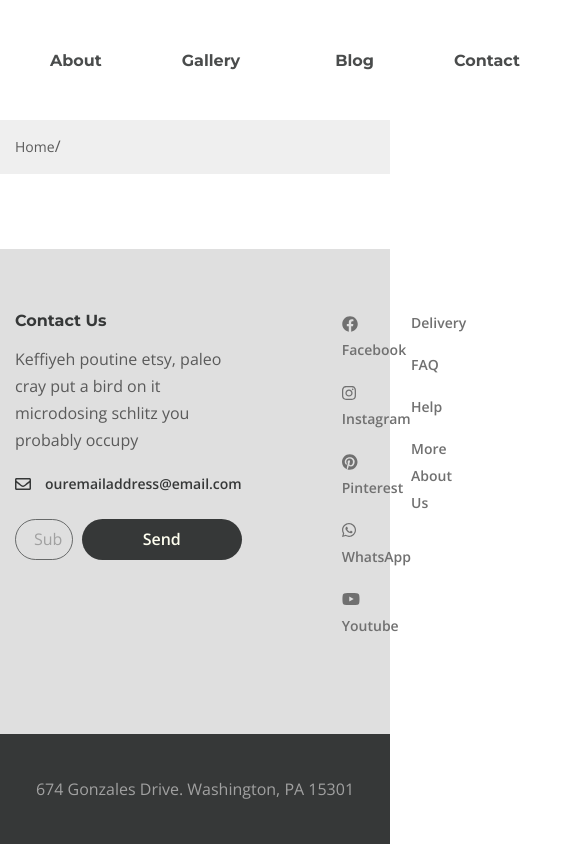
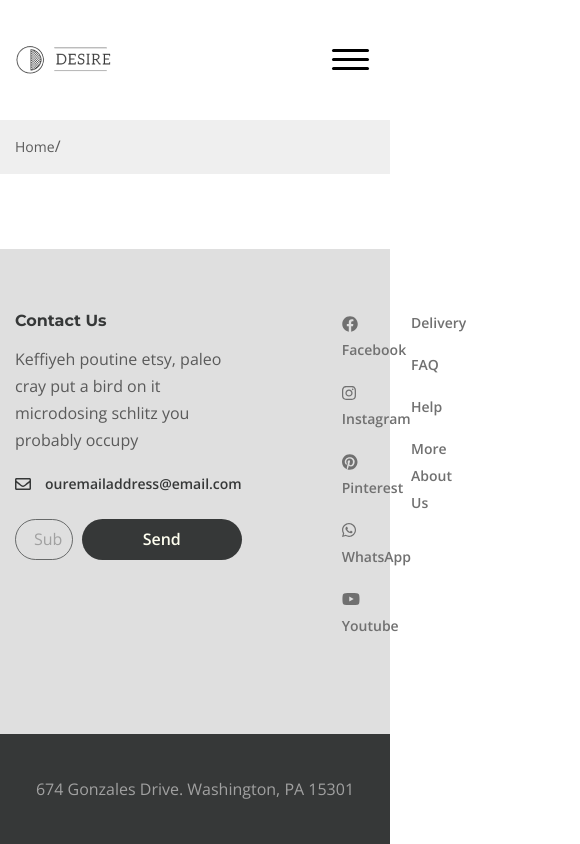
Before and after one commit to User-960/Project-desire, a website: page app/page.html in a window 390 px wide. Shown: the whole page, 580 px wide, since content can reach past the window. Drawn offline with nearby package versions, Linux system fonts and the light colour scheme; files that its build step writes are made by us from their sources.

Commit message:
Issue 08.02.01 - Add adaptive for element header

```diff
--- a/app/js/main.js
+++ b/app/js/main.js
@@ -4,6 +4,10 @@ $(function () {
   });
   $('.rightside-menu__close').on('click', function () {
     $('.rightside-menu').addClass('rightside-menu--close')
+  });
+
+  $('.header__btn-menu').on('click', function () {
+    $('.menu').toggleClass('menu--open')
   });
 
   $('.top__slider').slick({
--- a/app/page.html
+++ b/app/page.html
@@ -41,6 +41,11 @@
               </li>
             </ul>
           </nav>
+          <button class="header__btn-menu">
+            <span></span>
+            <span></span>
+            <span></span>
+          </button>
           <button class="header__btn">
             <img src="images/icon_menu.svg" alt="icon menu">
           </button>
--- a/app/scss/_media.scss
+++ b/app/scss/_media.scss
@@ -0,0 +1,61 @@
+@media (max-width: 768px) {
+  .header__btn {
+    display: none;
+  }
+  .menu {
+    padding-left: 0px;
+    padding-right: 0px;
+  }
+  .logo {
+    margin: 0;
+  }
+}
+
+@media (max-width: 540px) {
+ .logo {
+  order: -1;
+  z-index: 12;
+ }
+ .header__inner {
+  flex-wrap: wrap;
+  padding-top: 42px;
+ }
+ .header__btn-menu {
+  display: block;
+  background-color: transparent;
+  border: none;
+  order: -1;
+  z-index: 12;
+  cursor: pointer;
+  span {
+    width: 37px;
+    height: 3px;
+    background-color: #000;
+    border-radius: 4px;
+    display: block;
+    margin: 6px 0;
+  }
+ }
+ .menu {
+  width: 100%;
+  background-color: #fff;
+  position: relative;
+  z-index: 11;
+  text-align: center;
+  transform: translateY(-350px);
+  transition: all .5s;
+  &--open {
+    transform: translateY(30px);
+  }
+ }
+ .menu__list {
+  display: block;
+ }
+ .menu__list-item+.menu__list-item {
+  padding-left: 0;
+ }
+ .menu__list-link {
+  display: block;
+  padding: 15px 0;
+ }
+}
--- a/app/scss/style.scss
+++ b/app/scss/style.scss
@@ -17,6 +17,9 @@
     border: none;
     padding: 0;
     cursor: pointer;
+  }
+  &__btn-menu {
+    display: none;
   }
 }
 
```
Also changed, not shown: app/css/style.min.css, app/js/main.min.js.
